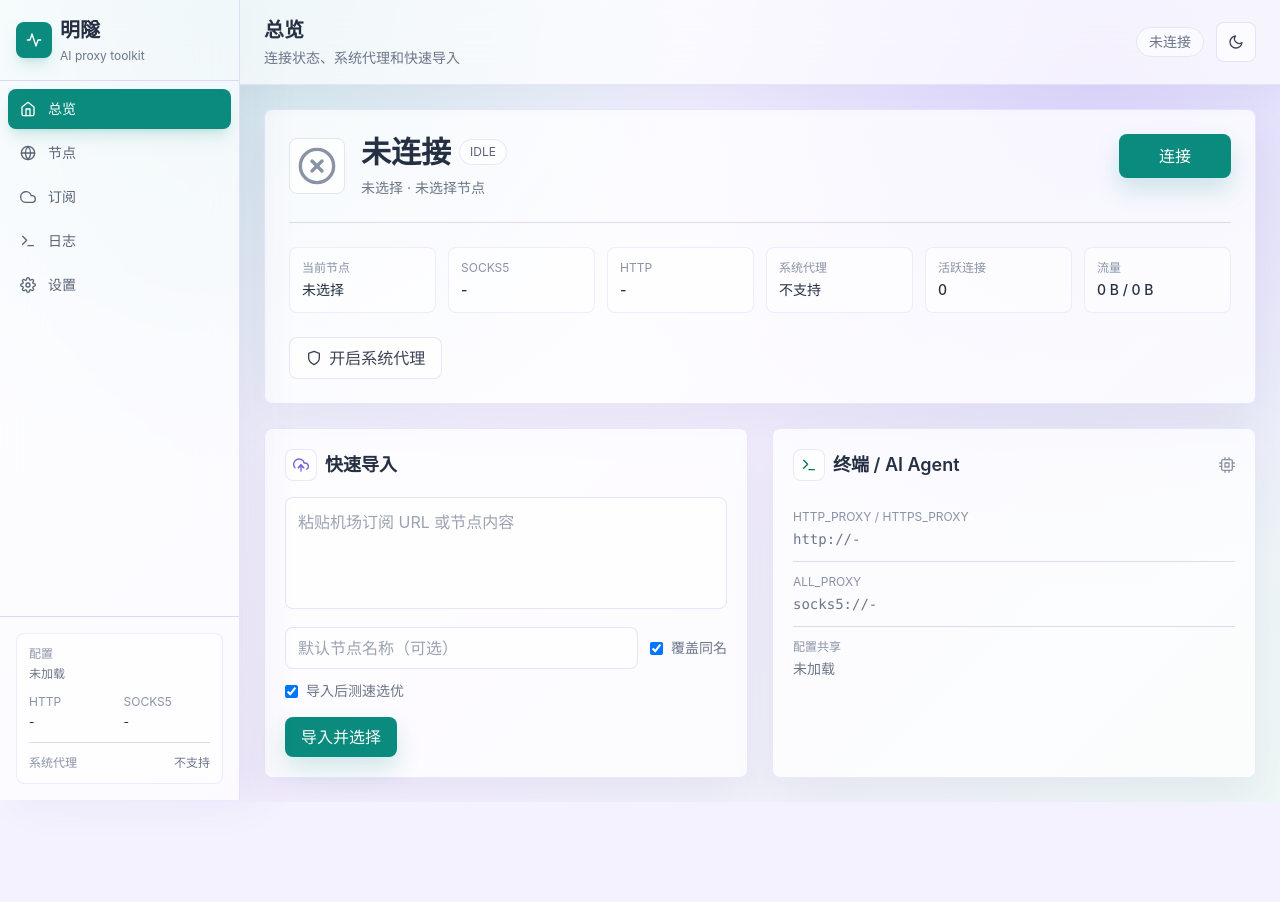
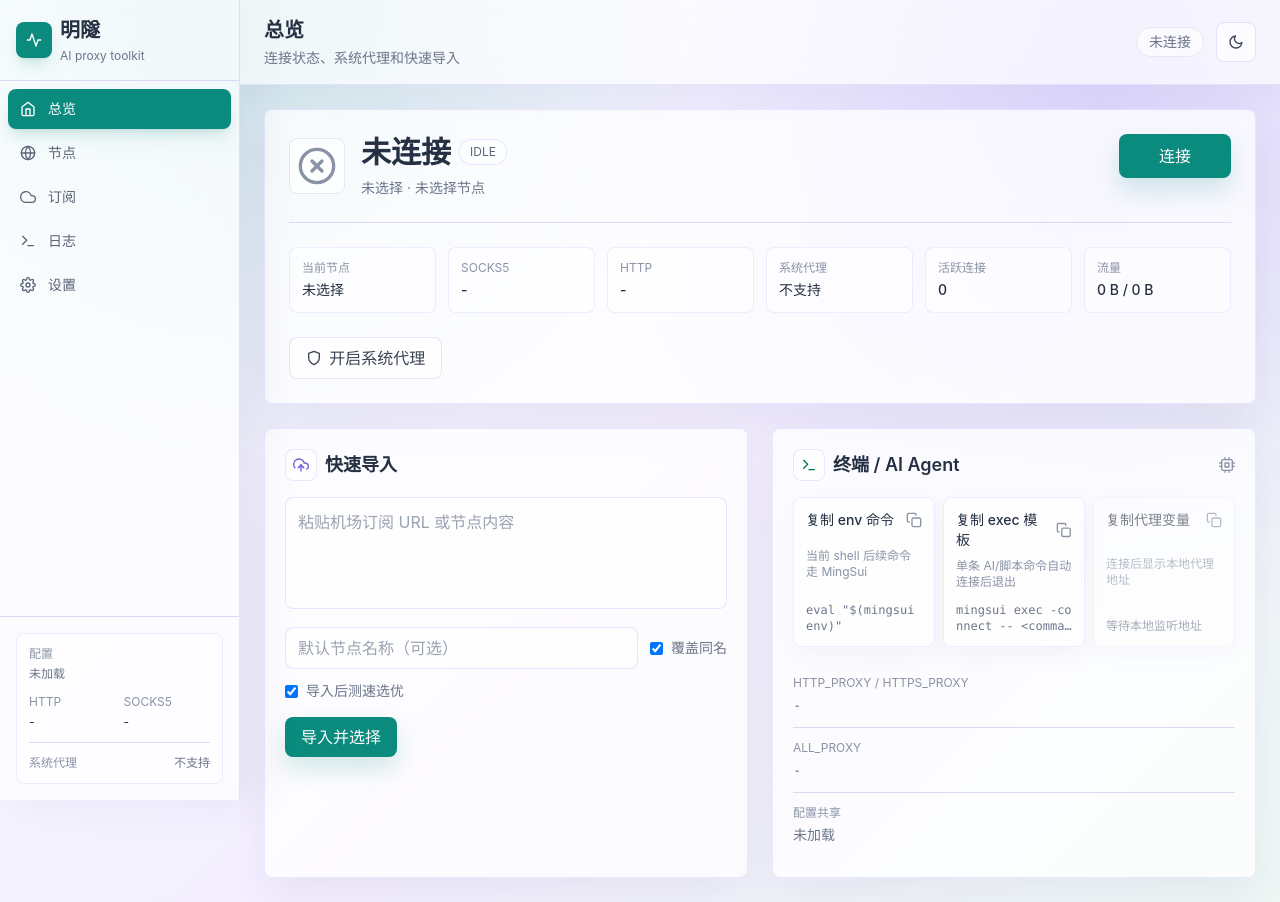
Before and after one commit to coyoteXujie/mingsui, a React (Vite) app in the folder desktop/mingsui-desktop/frontend/: page / in a window 1280 px wide. Before the commit the page ends 802 px from the top, so only its background shows below. Built offline with nearby package versions, Linux system fonts and the light colour scheme.

Commit message:
Add desktop AI command copy actions

```diff
--- a/desktop/mingsui-desktop/frontend/src/components/views/Overview.tsx
+++ b/desktop/mingsui-desktop/frontend/src/components/views/Overview.tsx
@@ -1,6 +1,7 @@
 import {useState} from 'react'
 import type {ComponentType} from 'react'
-import {FiCheckCircle, FiCpu, FiShield, FiTerminal, FiUploadCloud, FiXCircle} from 'react-icons/fi'
+import {FiCheckCircle, FiCopy, FiCpu, FiShield, FiTerminal, FiUploadCloud, FiXCircle} from 'react-icons/fi'
+import {ClipboardSetText} from '../../../wailsjs/runtime/runtime'
 import {useDesktop, RuntimeStatus, ClientConfig} from '../../hooks/useDesktop'
 
 const CheckIcon = FiCheckCircle as ComponentType<{className?: string}>
@@ -9,6 +10,7 @@ const ShieldIcon = FiShield as ComponentType<{className?: string}>
 const ImportIcon = FiUploadCloud as ComponentType<{className?: string}>
 const TerminalIcon = FiTerminal as ComponentType<{className?: string}>
 const CpuIcon = FiCpu as ComponentType<{className?: string}>
+const CopyIcon = FiCopy as ComponentType<{className?: string}>
 
 function formatBytes(bytes: number): string {
   if (bytes < 1024) return `${bytes} B`
@@ -71,13 +73,56 @@ export function Overview() {
     }
   }
 
+  const copyText = async (label: string, text: string) => {
+    if (!text.trim()) {
+      setMessage(`${label} 暂不可复制`)
+      return
+    }
+    try {
+      let ok = false
+      if ((window as any).runtime?.ClipboardSetText) {
+        ok = await ClipboardSetText(text)
+      } else if (navigator.clipboard?.writeText) {
+        await navigator.clipboard.writeText(text)
+        ok = true
+      }
+      setMessage(ok ? `已复制 ${label}` : `复制 ${label} 失败`)
+    } catch (err: any) {
+      setMessage(err.message || `复制 ${label} 失败`)
+    }
+  }
+
   const activeProxy = config.proxy_profiles.find(p => p.name === config.active_proxy_profile)
   const nodeLabel = activeProxy ? activeProxy.name : config.active_profile || '未选择'
   const metrics = status.metrics || {active_connections: 0, total_connections: 0, upload_bytes: 0, download_bytes: 0}
-  const httpProxy = `http://${status.http_addr || config.http_addr || '-'}`
-  const socksProxy = `socks5://${status.local_addr || config.local_addr || '-'}`
+  const httpAddr = status.http_addr || config.http_addr
+  const socksAddr = status.local_addr || config.local_addr
+  const httpProxy = httpAddr ? `http://${httpAddr}` : '-'
+  const socksProxy = socksAddr ? `socks5://${socksAddr}` : '-'
   const readiness = state?.readiness
   const readinessActions = readiness?.actions?.slice(0, 3) || []
+  const proxyEnvBlock = [
+    httpAddr ? `export HTTP_PROXY="${httpProxy}"` : '',
+    httpAddr ? `export HTTPS_PROXY="${httpProxy}"` : '',
+    socksAddr ? `export ALL_PROXY="${socksProxy}"` : '',
+  ].filter(Boolean).join('\n')
+  const terminalActions = [
+    {
+      label: '复制 env 命令',
+      description: '当前 shell 后续命令走 MingSui',
+      command: 'eval "$(mingsui env)"',
+    },
+    {
+      label: '复制 exec 模板',
+      description: '单条 AI/脚本命令自动连接后退出',
+      command: 'mingsui exec -connect -- <command>',
+    },
+    {
+      label: '复制代理变量',
+      description: httpAddr || socksAddr ? '给不读取 mingsui 的工具手动粘贴' : '连接后显示本地代理地址',
+      command: proxyEnvBlock,
+    },
+  ]
 
   if (loading) {
     return <div className="flex h-64 items-center justify-center text-subtle">加载中...</div>
@@ -242,6 +287,24 @@ export function Overview() {
             </div>
             <CpuIcon className="h-4 w-4 text-faint" />
           </div>
+          <div className="mb-4 grid gap-2 xl:grid-cols-3">
+            {terminalActions.map(action => (
+              <button
+                key={action.label}
+                onClick={() => copyText(action.label.replace('复制 ', ''), action.command)}
+                disabled={!action.command}
+                title={action.command || '当前没有可复制内容'}
+                className="row-surface group flex min-h-28 flex-col items-start justify-between p-3 text-left transition disabled:cursor-not-allowed disabled:opacity-60"
+              >
+                <div className="flex w-full items-center justify-between gap-2">
+                  <span className="text-sm font-medium text-main">{action.label}</span>
+                  <CopyIcon className="h-4 w-4 text-faint group-hover:text-emerald-700" />
+                </div>
+                <div className="mt-2 text-xs text-faint">{action.description}</div>
+                <div className="mt-3 line-clamp-2 break-all font-mono text-xs text-subtle">{action.command || '等待本地监听地址'}</div>
+              </button>
+            ))}
+          </div>
           <div className="divide-y divide-[#ded8f5]">
             <div className="py-3">
               <div className="text-xs text-faint">HTTP_PROXY / HTTPS_PROXY</div>
```
Also changed, not shown: 1 other file (tests, documents, lock files or other folders).
